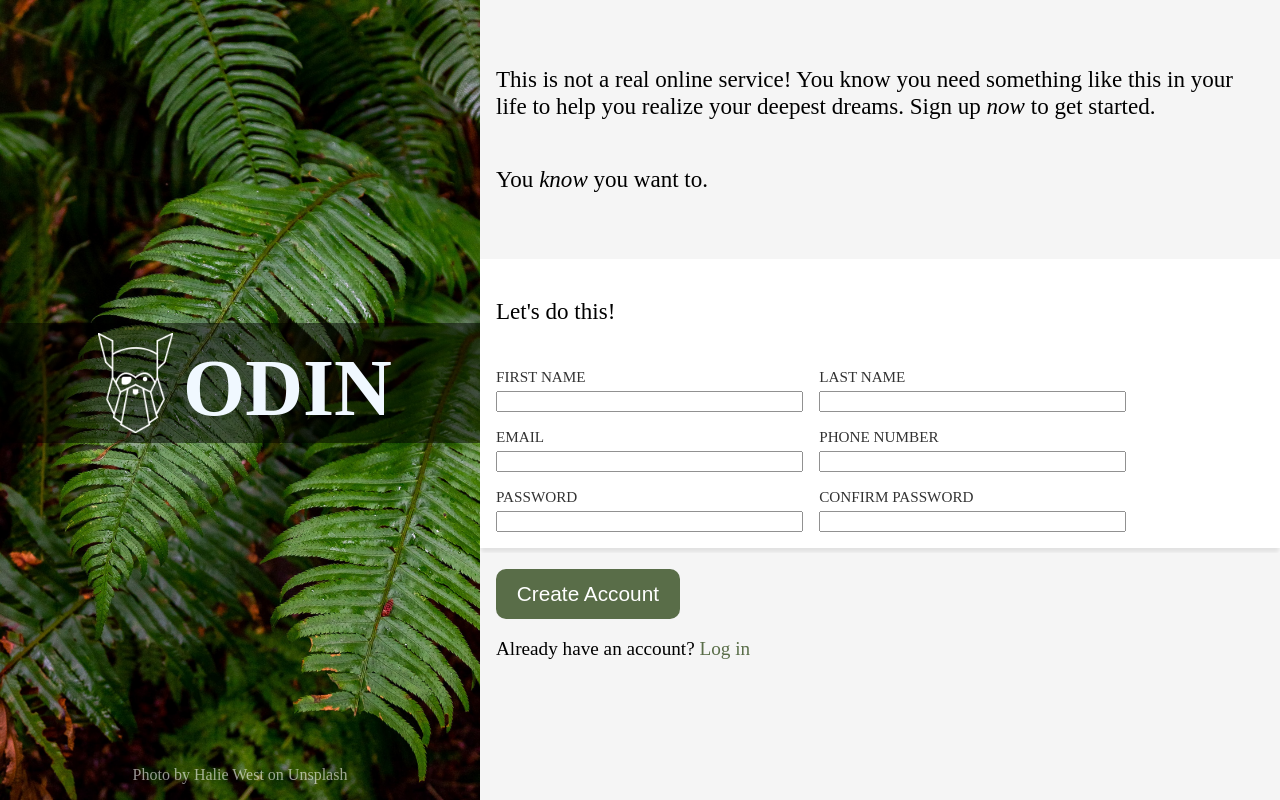
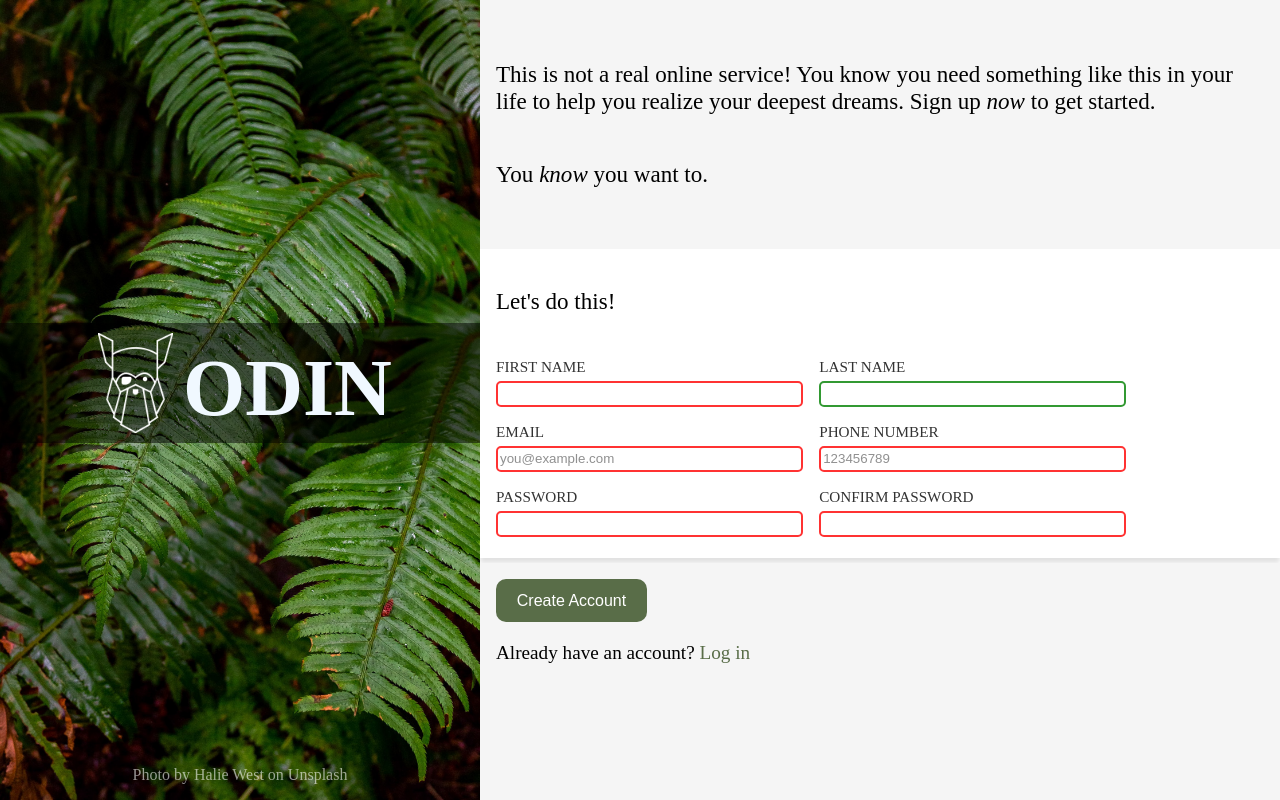
Before and after one commit to ZygisG13/sign-up-form, a plain HTML site: page index.html in a window 1280 px wide. Drawn offline with Linux system fonts and the light colour scheme.

Commit message:
HTML and CSS done

```diff
--- a/index.html
+++ b/index.html
@@ -25,9 +25,9 @@
           </p>
           <p>You <em>know</em> you want to.</p>
         </div>
-        <div class="my-form">
+        <div class="my-login-form">
           <p>Let's do this!</p>
-          <form action="example.com/path" method="post">
+          <form id="my-form" action="#" method="get">
             <div class="input">
               <label for="first-name">First name</label>
               <input type="text" name="first-name" id="first-name" required />
@@ -40,7 +40,7 @@
 
             <div class="input">
               <label for="email">Email</label>
-              <input type="email" name="email" id="email" required />
+              <input type="email" name="email" id="email" placeholder="you@example.com" required />
             </div>
 
             <div class="input">
@@ -51,17 +51,34 @@
                 id="phone-number"
                 minlength="9"
                 maxlength="9"
+                placeholder="123456789"
+                required
+                pattern="[0-9]{10}"
               />
             </div>
 
             <div class="input">
               <label for="password">Password</label>
-              <input type="password" name="password" id="password" required />
+              <input
+                type="password"
+                name="password"
+                id="password"
+                required
+                pattern="(?=.*\d)(?=.*[a-z])(?=.*[A-Z]).{8,}"
+              />
+              <div id="password-error" class="error"></div>
             </div>
 
             <div class="input">
               <label for="confirm-password">Confirm password</label>
-              <input type="password" name="confirm-password" id="confirm-password" required />
+              <input
+                type="password"
+                name="confirm-password"
+                id="confirm-password"
+                required
+                pattern="(?=.*\d)(?=.*[a-z])(?=.*[A-Z]).{8,}"
+              />
+              <div id="passwordC-error" class="error"></div>
             </div>
           </form>
         </div>
--- a/styles/style.css
+++ b/styles/style.css
@@ -84,7 +84,7 @@ h1{
   width: 60vw;
 }
 
-.my-form {
+.my-login-form {
   display: flex;
   flex-flow: row wrap;
   align-items: flex-start;
@@ -93,7 +93,7 @@ h1{
   box-shadow: 0px 5px 5px rgba(0, 0, 0, 0.123);
 }
 
-.my-form p {
+.my-login-form p {
   align-self: start;
   font-size: larger;
   font-weight: 500;
@@ -117,6 +117,22 @@ form {
   opacity: 80%;
 }
 
+input{
+  border: 2px solid #000;
+  border-color: #000;
+  height: 20px;
+  border-radius: 5px;
+}
+
+input:invalid {
+  border-color: red;
+}
+
+input:valid {
+
+  border-color: green;
+}
+
 .confirmation {
   margin-top: 5px;
   padding: 16px;
@@ -124,12 +140,18 @@ form {
   background-color:whitesmoke;
 }
 
+button:active {
+  background-color: #a9523cdd;
+  box-shadow: 0 2px #666;
+  transform: translateY(2px);
+}
+
 button[type='submit'] {
   background-color: #596D48;
   color: #fff;
   border: none;
   padding: .8rem 1.3rem;
-  font-size: 1.3rem;
+  font-size: 1rem;
   border-radius: 10px;
 }
 
```
